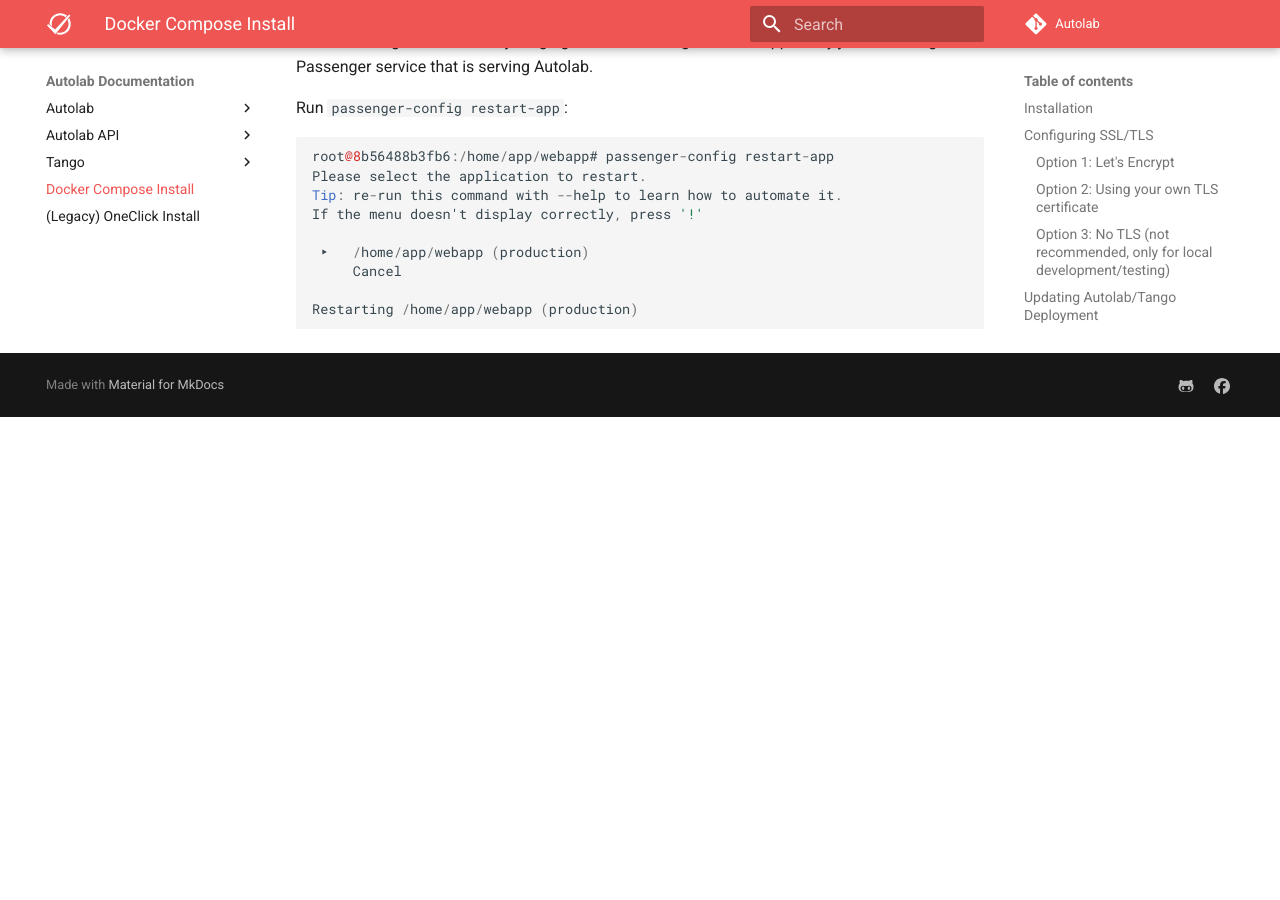
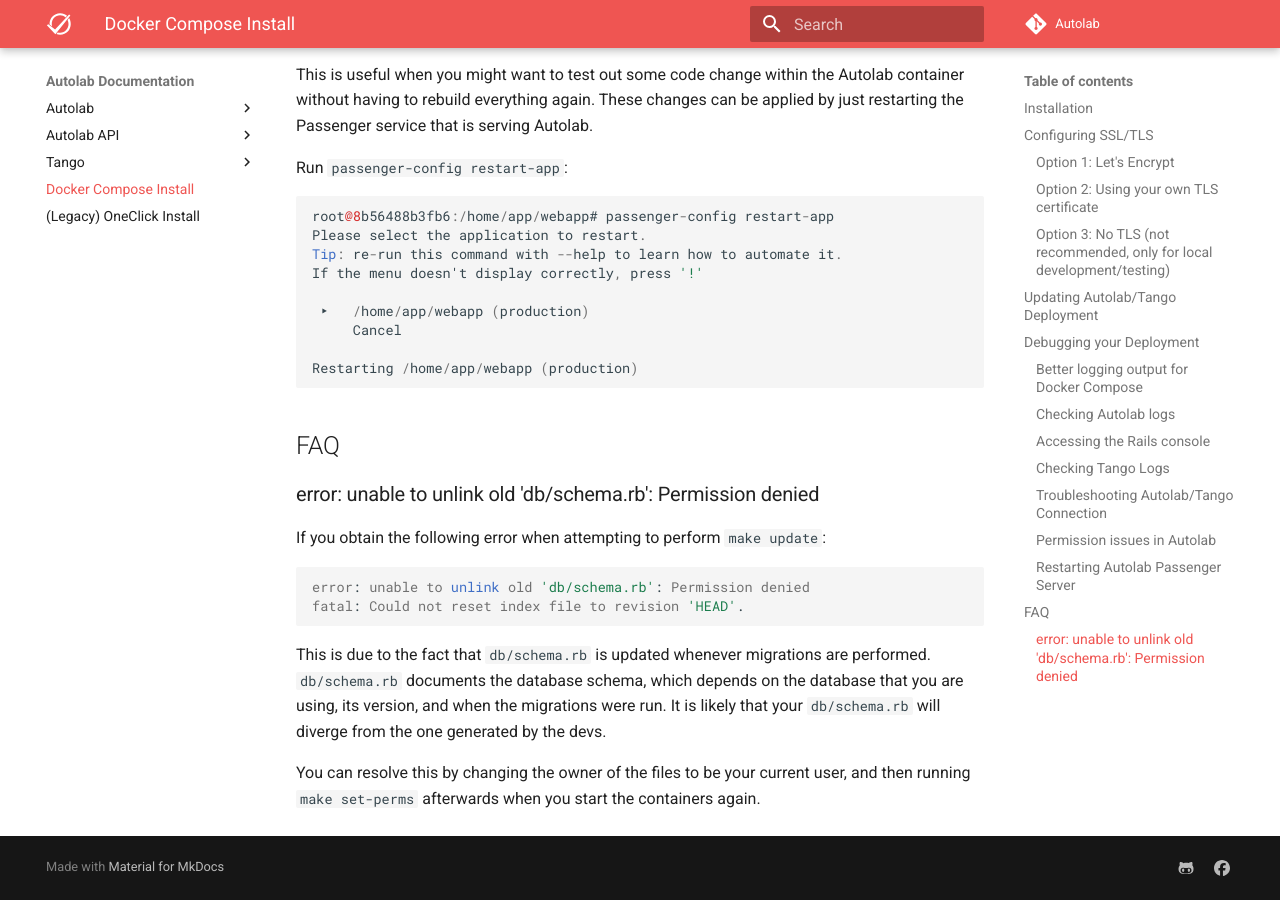
Before and after one commit to muaziqbal/Autolab, an MkDocs documentation site: the page built from docs/docker-compose.md, in a window 1280 px wide and 900 px high, scrolled down 5504 px. Built offline with MkDocs 1.6.1 and Material for MkDocs 9.7.7, drawn with Linux system fonts in a browser that asks for light colours; comment, search, counter and statistics services are not loaded; before the commit the page ends 5921 px from its top, so only the background shows below that; some of the changed text lies outside the part shown.

Commit message:
Update docker compose docs (#1278)

````diff
--- a/docs/docker-compose.md
+++ b/docs/docker-compose.md
@@ -19,8 +19,9 @@ First ensure that you have Docker and Docker Compose installed on your machine.
 10. Change `DOCKER_TANGO_HOST_VOLUME_PATH` in `docker-compose.yml` to be the absolute path to the Tango `volumes` directory, i.e `/<path-to-docker-compose-installation>/Tango/volumes`
 11. Stop all containers: `docker-compose stop`
 12. Continue with TLS setup as outlined in the next section
-13. Build the autograding image(s) that you want to use in Tango (see [the docs](https://docs.autolabproject.com/tango-vmms/#docker-vmms-setup) for more information). For this setup we will stick to the default Ubuntu 14.04 autograding image: `docker build -t autograding_image Tango/vmms/`. Note that we can just run this directly on the host because we are mapping the Docker socket to the Tango container (i.e they are using the same Docker server).
-14. Start up everything: `docker-compose up -d`. Autolab should now be accessible on port 80 (and 443 if you configured SSL)!
+13. Modify the appropriate Nginx config (either `app.conf` or `no-ssl-app.conf`) by replacing the placeholders with your real domain
+14. Build the autograding image(s) that you want to use in Tango (see [the docs](https://docs.autolabproject.com/tango-vmms/#docker-vmms-setup) for more information). For this setup we will stick to the default Ubuntu 18.04 autograding image: `docker build -t autograding_image Tango/vmms/`. Note that we can just run this directly on the host because we are mapping the Docker socket to the Tango container (i.e they are using the same Docker server).
+15. Start up everything: `docker-compose up -d`. Autolab should now be accessible on port 80 (and 443 if you configured SSL)!
 
 ## Configuring SSL/TLS
 There are three options for TLS: using Let's Encrypt (for free TLS certificates), using your own certificate, and not using TLS (not recommended for production deployment).
@@ -210,3 +211,17 @@ If the menu doesn't display correctly, press '!'
 
 Restarting /home/app/webapp (production)
 ```
+
+## FAQ
+### error: unable to unlink old 'db/schema.rb': Permission denied
+
+If you obtain the following error when attempting to perform `make update`:
+
+```
+error: unable to unlink old 'db/schema.rb': Permission denied
+fatal: Could not reset index file to revision 'HEAD'.
+```
+
+This is due to the fact that `db/schema.rb` is updated whenever migrations are performed. `db/schema.rb` documents the database schema, which depends on the database that you are using, its version, and when the migrations were run. It is likely that your `db/schema.rb` will diverge from the one generated by the devs.
+
+You can resolve this by changing the owner of the files to be your current user, and then running `make set-perms` afterwards when you start the containers again.
````
